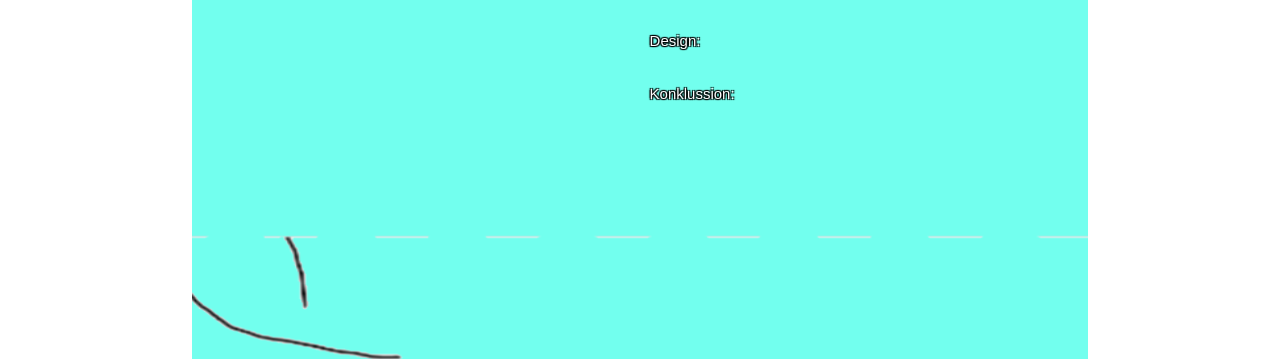
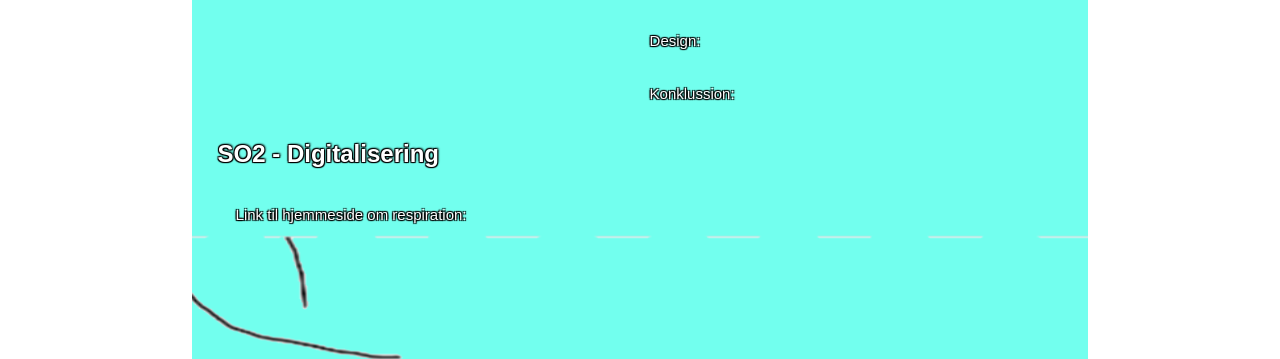
Before and after one commit to Witterw/Witterw.github.io, a plain HTML site: page kom.html in a window 1280 px wide. Shown: the part 683-1042 px from the top of the page. Drawn offline with Linux system fonts and the light colour scheme.

Commit message:
Update kom.html

```diff
--- a/kom.html
+++ b/kom.html
@@ -131,6 +131,13 @@
                 </div>
             </div>
 
+             <div class="element left">
+                <h2>SO2 - Digitalisering</h2>
+                  <button class="accordion">Link til hjemmeside om respiration:</button>
+                <div class="panel">
+                    <p>https://respirationen.github.io/</p>
+                </div>
+
         </div>
         <script src="script.js"></script>
     </body>
```
